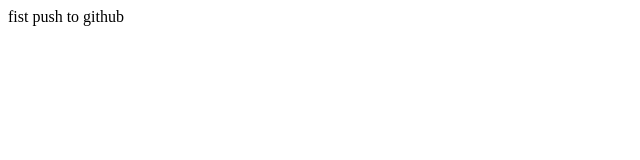
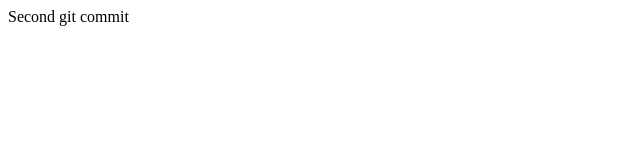
Before and after one commit to Marko010101/git, a plain HTML site: page index.html in a window 1280 px wide. Shown: the full height of the page, 0-640 px from the left. Drawn offline with Linux system fonts and the light colour scheme.

Commit message:
second git push

```diff
--- a/index.html
+++ b/index.html
@@ -6,6 +6,6 @@
     <title>Document</title>
   </head>
   <body>
-    fist push to github
+    Second git commit
   </body>
 </html>
```
Also changed, not shown: style.css (added).
